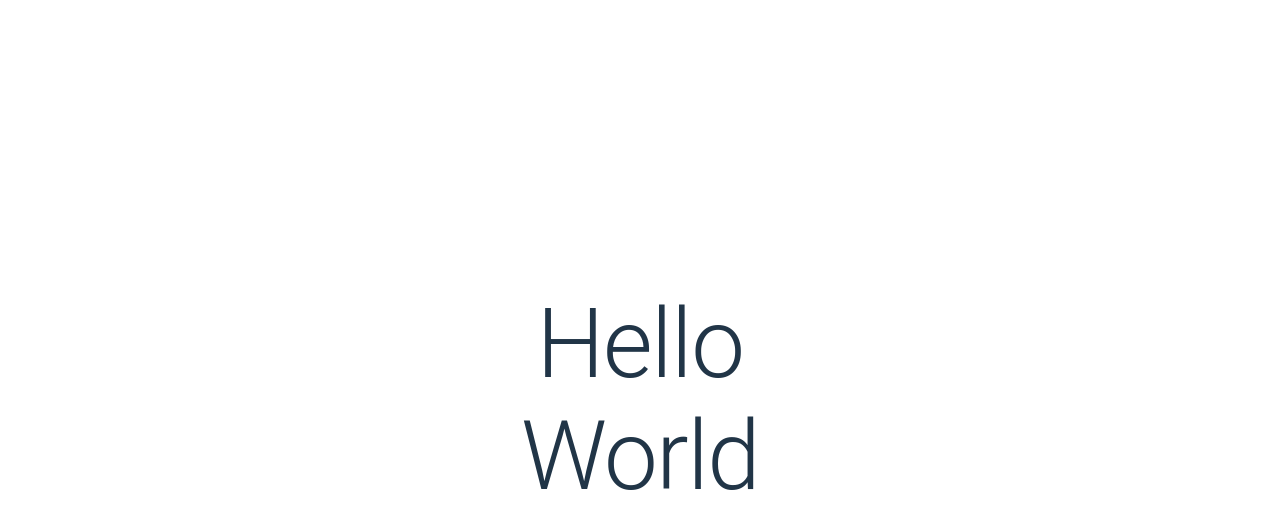
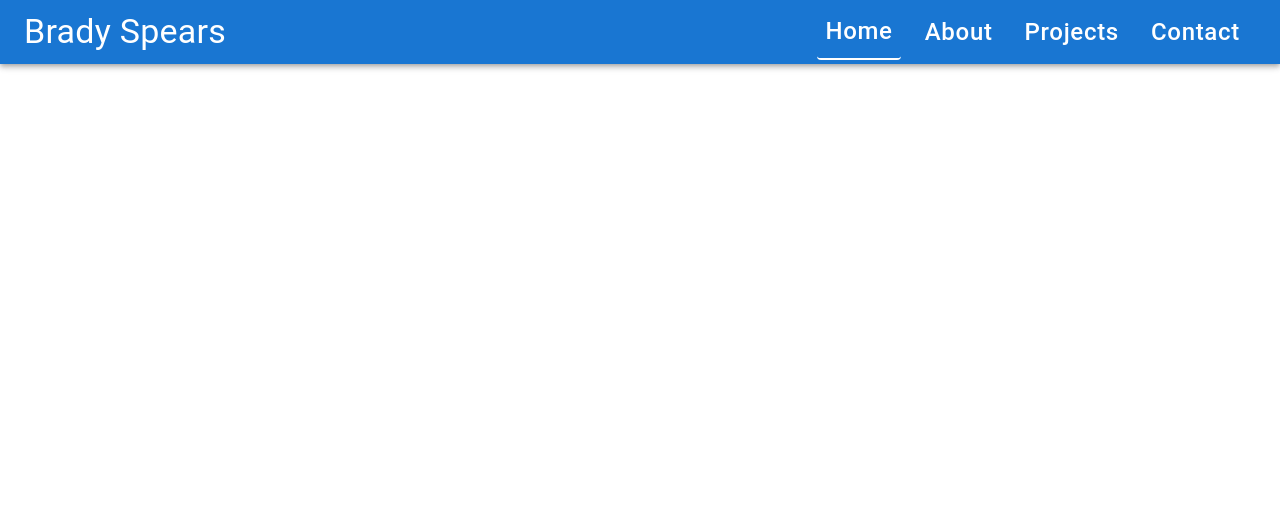
Before and after one commit to Brady-Spears66/React-Portfolio, a React (Vite) app: page / in a window 1280 px wide. Shown: the top 528 px of the page. Built offline with nearby package versions, Linux system fonts and the light colour scheme.

Commit message:
setting up react router for page navigation

```diff
--- a/package.json
+++ b/package.json
@@ -13,8 +13,10 @@
     "@emotion/react": "^11.11.4",
     "@emotion/styled": "^11.11.5",
     "@mui/material": "^5.15.20",
+    "firebase": "^11.1.0",
     "react": "^18.2.0",
-    "react-dom": "^18.2.0"
+    "react-dom": "^18.2.0",
+    "react-router-dom": "^7.1.1"
   },
   "devDependencies": {
     "@types/react": "^18.2.66",
--- a/src/App.tsx
+++ b/src/App.tsx
@@ -1,17 +1,24 @@
-// import { useState } from "react";
-import "./App.css";
-import { Stack, Typography } from "@mui/material";
+import { Routes, Route } from 'react-router-dom';
+import { Container } from '@mui/material';
+import Navbar from './components/Navbar';
+import Home from './pages/Home';
+import About from './pages/About';
+import Projects from './pages/Projects';
+import Contact from './pages/Contact';
 
 function App() {
   return (
-    <>
-      <Stack>
-        <Typography sx={{}} variant="h1">
-          Hello
-        </Typography>
-        <Typography variant="h1">World</Typography>
-      </Stack>
-    </>
+    <Container disableGutters sx={{minHeight: "100vh", minWidth: '100vw', margin: 0, padding: 0}}>
+      <Navbar />
+      <Container sx={{ mt: 4 }}>
+        <Routes>
+          <Route path="/" element={<Home />} />
+          <Route path="/about" element={<About />} />
+          <Route path="/projects" element={<Projects />} />
+          <Route path="/contact" element={<Contact />} />
+        </Routes>
+      </Container>
+    </Container>
   );
 }
 
--- /dev/null
+++ b/src/components/Navbar.tsx
@@ -0,0 +1,48 @@
+import { AppBar, Toolbar, Typography, Button, Box } from '@mui/material';
+import { useNavigate, useLocation } from 'react-router-dom';
+
+const Navbar = () => {
+  const navigate = useNavigate();
+  const location = useLocation();
+
+  const navItems = [
+    { label: 'Home', path: '/' },
+    { label: 'About', path: '/about' },
+    { label: 'Projects', path: '/projects' },
+    { label: 'Contact', path: '/contact' },
+  ];
+
+  return (
+    <AppBar position="static">
+      <Toolbar>
+        <Typography
+          variant="h4"
+          component="div"
+          sx={{ flexGrow: 1, cursor: 'pointer' }}
+          onClick={() => navigate('/')}
+        >
+          Brady Spears
+        </Typography>
+        <Box>
+          {navItems.map((item) => (
+            <Button
+              key={item.path}
+              color="inherit"
+              onClick={() => navigate(item.path)}
+              sx={{
+                mx: 1,
+                fontSize: '1.5rem',
+                textTransform: 'none',
+                borderBottom: location.pathname === item.path ? '2px solid white' : 'none',
+              }}
+            >
+              {item.label}
+            </Button>
+          ))}
+        </Box>
+      </Toolbar>
+    </AppBar>
+  );
+};
+
+export default Navbar;
--- a/src/main.tsx
+++ b/src/main.tsx
@@ -2,9 +2,13 @@ import React from 'react'
 import ReactDOM from 'react-dom/client'
 import App from './App.tsx'
 import './index.css'
+import { BrowserRouter } from 'react-router-dom'
+
 
 ReactDOM.createRoot(document.getElementById('root')!).render(
   <React.StrictMode>
-    <App />
+    <BrowserRouter>
+      <App/>
+    </BrowserRouter>
   </React.StrictMode>,
 )
--- /dev/null
+++ b/src/pages/About.tsx
@@ -0,0 +1,7 @@
+function About() {
+    return(
+        <></>
+    )
+}
+
+export default About;
--- /dev/null
+++ b/src/pages/Contact.tsx
@@ -0,0 +1,8 @@
+function Contact() {
+    return(
+        <>
+        </>
+    )
+}
+
+export default Contact;
--- /dev/null
+++ b/src/pages/Home.tsx
@@ -0,0 +1,8 @@
+function Home() {
+    return(
+        <>
+        </>
+    )
+}
+
+export default Home;
--- /dev/null
+++ b/src/pages/Projects.tsx
@@ -0,0 +1,8 @@
+function Projects() {
+    return(
+        <>
+        </>
+    )
+}
+
+export default Projects
```
Also changed, not shown: src/config/firebase.tsx (added, +17 -0 lines), 1 other file (tests, documents, lock files or other folders).
